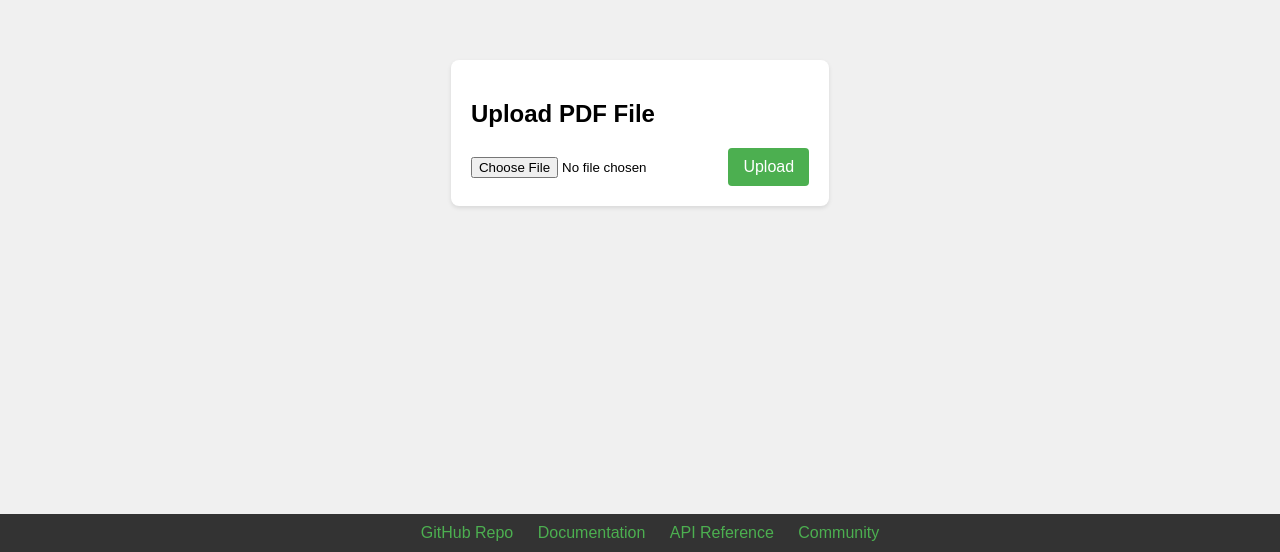
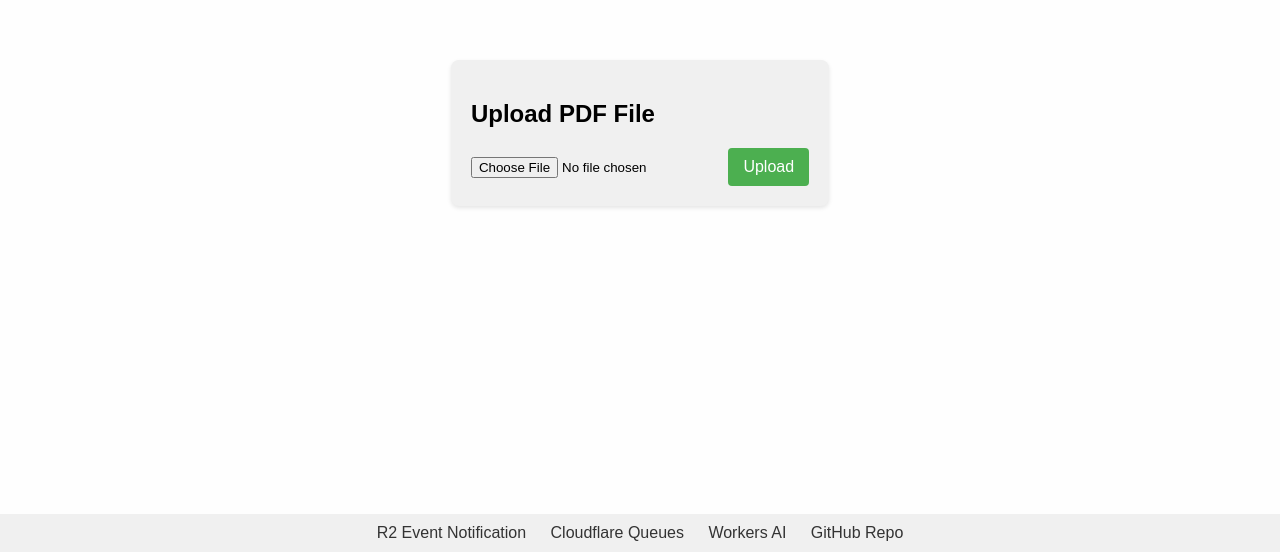
Before and after one commit to escottgoodwin/pdf-summarizer-r2-event-notification, a website: page public/index.html in a window 1280 px wide. Shown: the part 248-800 px from the top of the page. Drawn offline with Linux system fonts and the light colour scheme.

Commit message:
update footer links and styling

```diff
--- a/public/index.html
+++ b/public/index.html
@@ -1,8 +1,8 @@
 <!DOCTYPE html>
 <html lang="en">
 	<head>
-    <meta charset="UTF-8">
-    <meta name="viewport" content="width=device-width, initial-scale=1.0">
+		<meta charset="UTF-8" />
+		<meta name="viewport" content="width=device-width, initial-scale=1.0" />
 		<title>PDF Summarizer</title>
 		<style>
 			body {
@@ -11,7 +11,7 @@
 				flex-direction: column;
 				min-height: 100vh;
 				margin: 0;
-            background-color: #f0f0f0;
+				background-color: #fefefe;
 			}
 			.content {
 				flex: 1;
@@ -20,13 +20,13 @@
 				align-items: center;
 			}
 			.upload-container {
-            background-color: white;
+				background-color: #f0f0f0;
 				padding: 20px;
 				border-radius: 8px;
 				box-shadow: 0 2px 4px rgba(0, 0, 0, 0.1);
 			}
 			.upload-button {
-            background-color: #4CAF50;
+				background-color: #4caf50;
 				color: white;
 				padding: 10px 15px;
 				border: none;
@@ -38,14 +38,13 @@
 				background-color: #45a049;
 			}
 			footer {
-            background-color: #333;
+				background-color: #f0f0f0;
 				color: white;
 				text-align: center;
 				padding: 10px;
-            width: 100%;
 			}
 			footer a {
-            color: #4CAF50;
+				color: #333;
 				text-decoration: none;
 				margin: 0 10px;
 			}
@@ -59,17 +58,17 @@
 			<div class="upload-container">
 				<h2>Upload PDF File</h2>
 				<form id="uploadForm" onsubmit="return handleSubmit(event)">
-                <input type="file" id="pdfFile" name="pdfFile" accept=".pdf" required>
+					<input type="file" id="pdfFile" name="pdfFile" accept=".pdf" required />
 					<button type="submit" id="uploadButton" class="upload-button">Upload</button>
 				</form>
 			</div>
 		</div>
 
 		<footer>
-        <a href="https://github.com/yourusername/your-repo" target="_blank">GitHub Repo</a>
-        <a href="https://example.com/docs" target="_blank">Documentation</a>
-        <a href="https://example.com/api" target="_blank">API Reference</a>
-        <a href="https://example.com/community" target="_blank">Community</a>
+			<a href="https://developers.cloudflare.com/r2/buckets/event-notifications/" target="_blank">R2 Event Notification</a>
+			<a href="https://developers.cloudflare.com/queues/get-started/#3-create-a-queue" target="_blank">Cloudflare Queues</a>
+			<a href="https://developers.cloudflare.com/workers-ai/" target="_blank">Workers AI</a>
+			<a href="https://github.com/harshil1712/pdf-summarizer-r2-event-notification" target="_blank">GitHub Repo</a>
 		</footer>
 
 		<script>
@@ -89,17 +88,16 @@
 					// call /api/upload endpoint and send the file
 					await fetch('/api/upload', {
 						method: 'POST',
-                body: formData
-            })
+						body: formData,
+					});
 
 					event.target.reset();
-
 				} else {
 					console.log('No file selected');
 				}
 				uploadButton.disabled = false;
 				uploadButton.textContent = 'Upload';
-      }
+			};
 		</script>
 	</body>
 </html>
```
Lines whose indentation alone changed are shown as unchanged.
